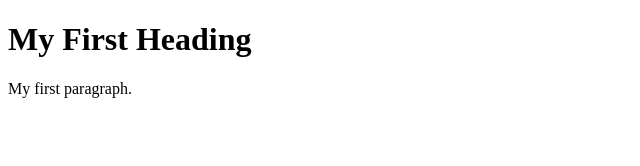
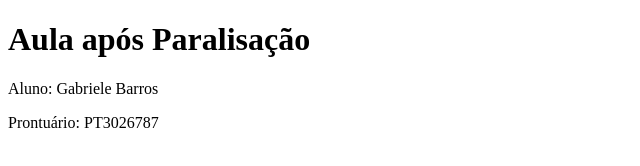
Before and after one commit to GabrieleBarros22/aulainicial, a plain HTML site: page index.html in a window 1280 px wide. Shown: the whole page, without its empty margins (0-640 px from the left). Drawn offline with Linux system fonts and the light colour scheme.

Commit message:
alterei a pag inicial

```diff
--- a/index.html
+++ b/index.html
@@ -1,9 +1,18 @@
 <!DOCTYPE html>
 <html>
+
+<head>
+  <meta charset="utf-8">
+  <meta name="viewport" content="width=device-width">
+  <title>replit</title>
+  <link href="style.css" rel="stylesheet" type="text/css" />
+</head>
+
 <body>
+  <h1>Aula após Paralisação</h1>
+  <p>Aluno: Gabriele Barros</p>
+  <p>Prontuário: PT3026787</p>
+  <script src="script.js"></script>
+</body>
 
-<h1>My First Heading</h1>
-<p>My first paragraph.</p>
-
-</body>
 </html>
```
